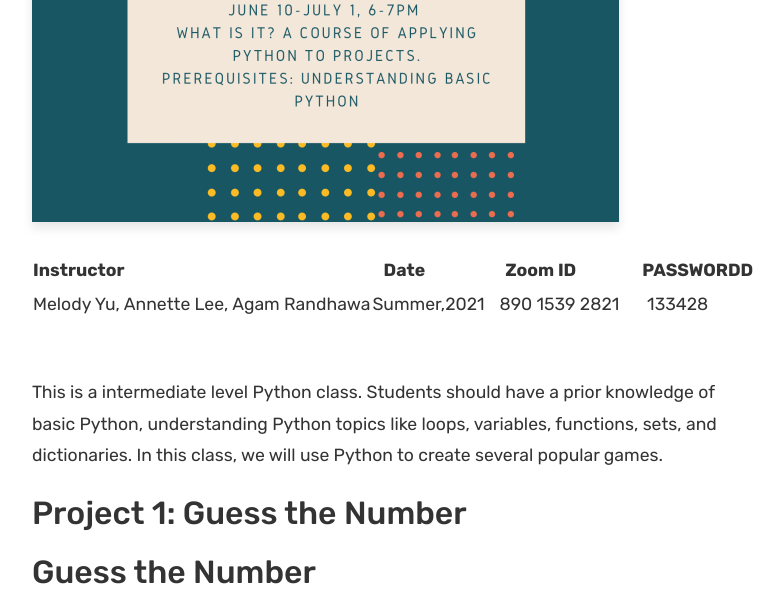
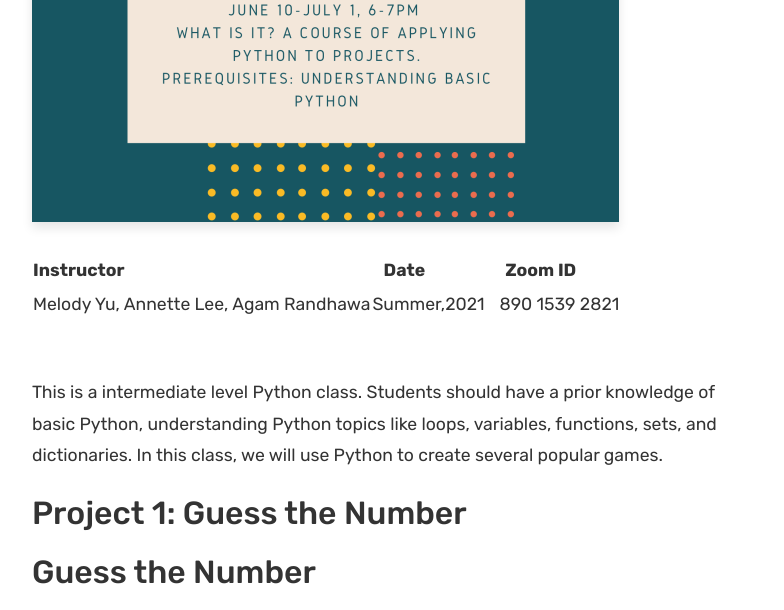
Before and after one commit to irvinecodingclub/irvinecodingclub.github.io, a Jekyll site: the page built from _posts/2020-04-18-python-projects.md, in a window 1280 px wide and 900 px high, scrolled down 748 px, cut to the strip 0-610 px from the top of the window. Shown: the whole strip, without its empty margins (53-837 px from the left). Built offline with Jekyll 4.4.1, drawn with Linux system fonts in a browser that asks for light colours; comment, search, counter and statistics services are not loaded.

Commit message:
Update 2020-04-18-python-projects.md

```diff
--- a/_posts/2020-04-18-python-projects.md
+++ b/_posts/2020-04-18-python-projects.md
@@ -9,9 +9,9 @@
 excerpt: "Challenge yourself with hands-on Python Projects."
 ---
 
-| Instructor  | &nbsp;&nbsp;&nbsp;Date&nbsp; | &nbsp;&nbsp; &nbsp;&nbsp;Zoom ID &nbsp; | &nbsp;PASSWORDD  |
+| Instructor  | &nbsp;&nbsp;&nbsp;Date&nbsp; | &nbsp;&nbsp; &nbsp;&nbsp;Zoom ID &nbsp; |
 | :---        |    :----   |          :--- |  :--- |
-| Melody Yu, Annette Lee, Agam Randhawa   | Summer,2021   |&nbsp;&nbsp; 890 1539 2821 &nbsp; &nbsp; |&nbsp; 133428|
+| Melody Yu, Annette Lee, Agam Randhawa   | Summer,2021   |&nbsp;&nbsp; 890 1539 2821 &nbsp; &nbsp; |
 
 <br/>
 
```
